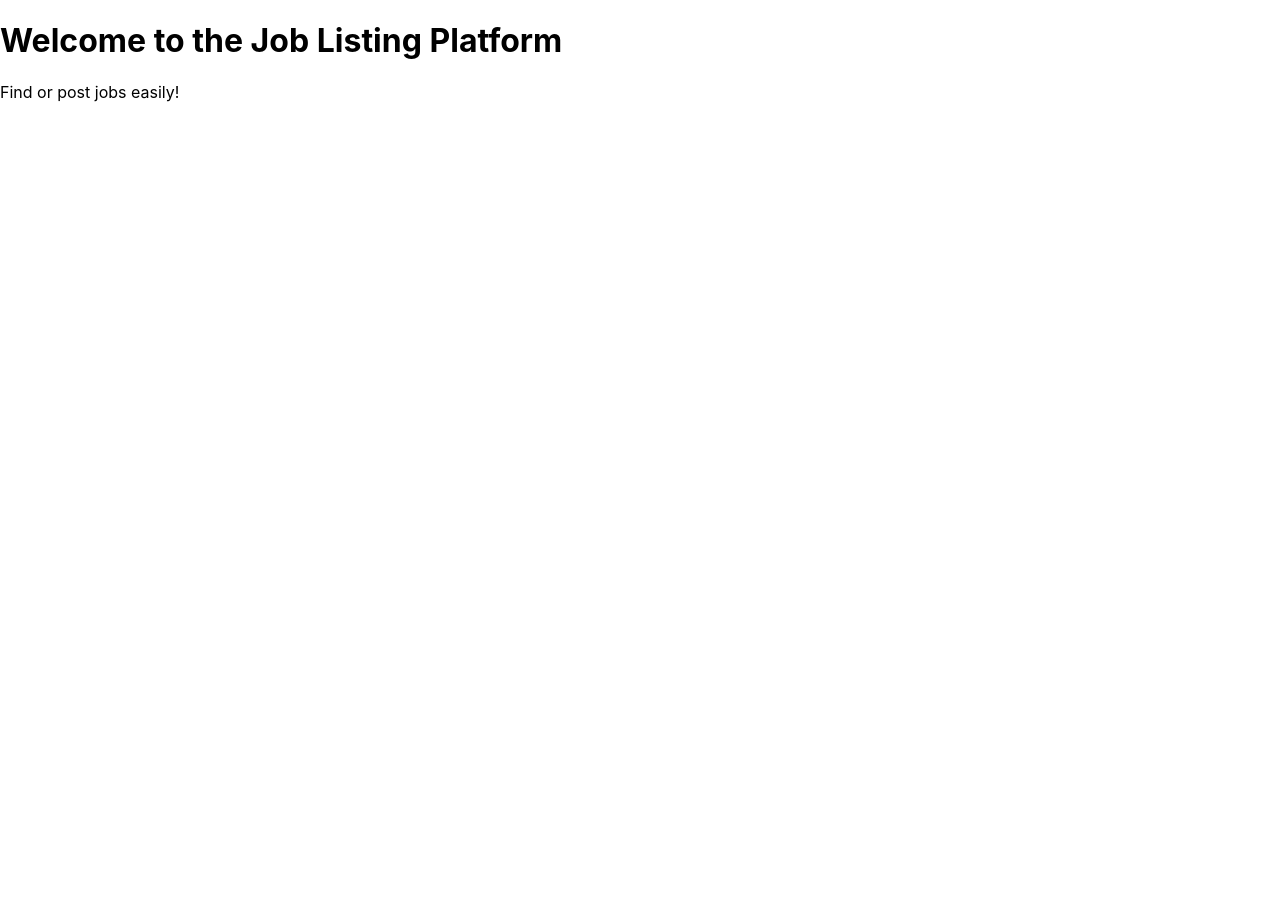
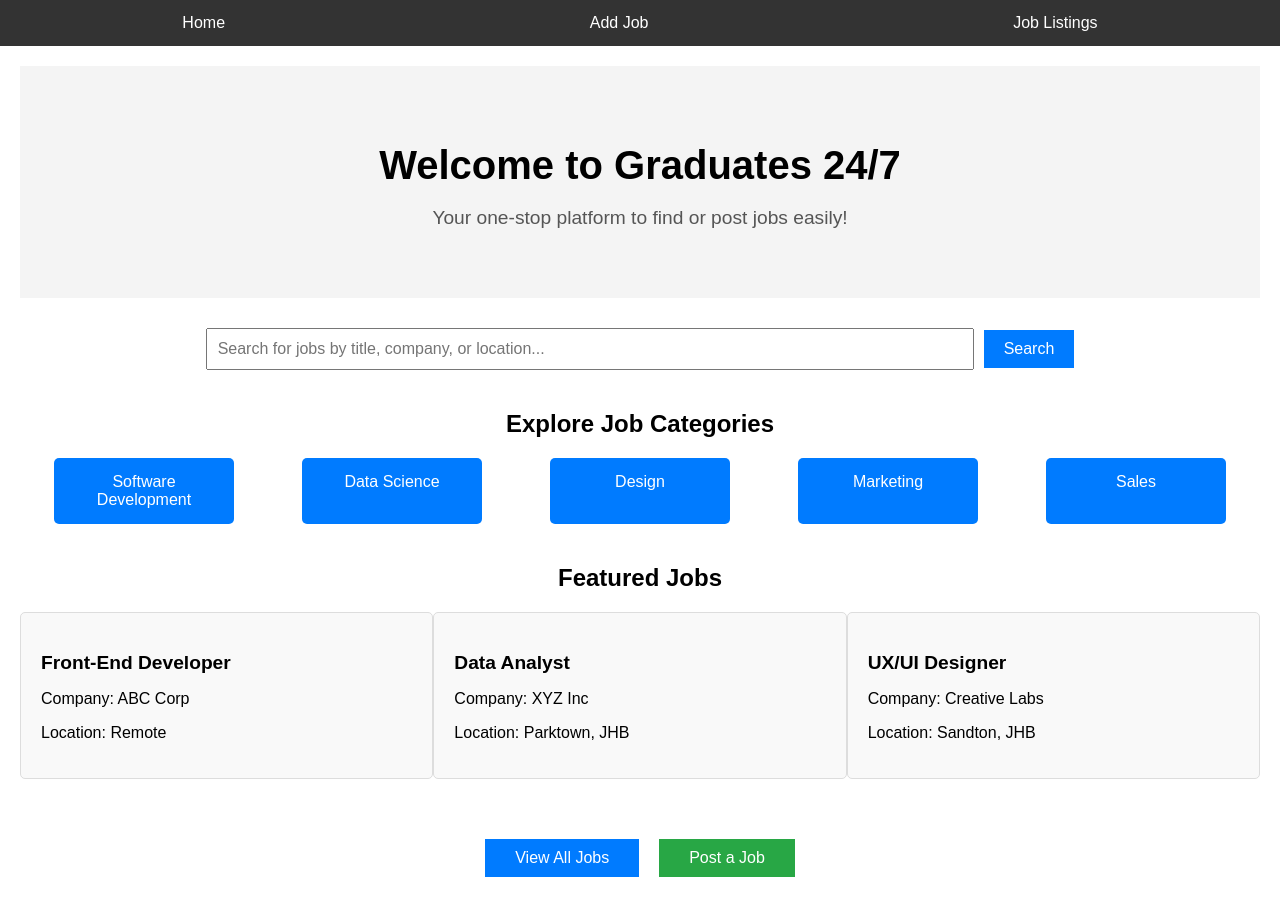
Before and after one commit to Neigh1/job-listing-frontend, a React (Create React App) app: page / in a window 1280 px wide. Shown: the top 916 px of the page. Before the commit the page ends 800 px from the top, so only its background shows below. Built offline with nearby package versions, Linux system fonts and the light colour scheme.

Commit message:
Added navigation bar on HomePage

```diff
--- a/src/App.css
+++ b/src/App.css
@@ -1,38 +1,35 @@
-.App {
-  text-align: center;
+/* Global styles */
+body {
+  margin: 0;
+  font-family: Arial, sans-serif;
 }
 
-.App-logo {
-  height: 40vmin;
-  pointer-events: none;
+/* Navigation Bar */
+.navbar {
+  background-color: #333;
+  overflow: hidden;
 }
 
-@media (prefers-reduced-motion: no-preference) {
-  .App-logo {
-    animation: App-logo-spin infinite 20s linear;
-  }
+.navbar ul {
+  list-style-type: none;
+  margin: 0;
+  padding: 0;
+  display: flex;
+  justify-content: space-around;
 }
 
-.App-header {
-  background-color: #282c34;
-  min-height: 100vh;
-  display: flex;
-  flex-direction: column;
-  align-items: center;
-  justify-content: center;
-  font-size: calc(10px + 2vmin);
+.navbar ul li {
+  display: inline;
+}
+
+.navbar ul li a {
+  color: white;
+  text-decoration: none;
+  padding: 14px 20px;
+  display: block;
+}
+
+.navbar ul li a:hover {
+  background-color: #575757;
   color: white;
 }
-
-.App-link {
-  color: #61dafb;
-}
-
-@keyframes App-logo-spin {
-  from {
-    transform: rotate(0deg);
-  }
-  to {
-    transform: rotate(360deg);
-  }
-}
--- a/src/App.js
+++ b/src/App.js
@@ -1,19 +1,32 @@
 import React from 'react';
-import { BrowserRouter as Router, Route, Routes } from 'react-router-dom';
+import { BrowserRouter as Router, Route, Routes, Link } from 'react-router-dom';
 import HomePage from './components/HomePage';
 import AddJobPage from './components/AddJobPage';
 import JobListPage from './components/JobListPage';
 import JobDetailsPage from './components/JobDetailsPage';
+import './App.css'; // Import your global styles
 
 function App() {
   return (
     <Router>
-      <Routes>
-        <Route path="/" element={<HomePage />} />
-        <Route path="/add-job" element={<AddJobPage />} />
-        <Route path="/jobs" element={<JobListPage />} />
-        <Route path="/jobs/:id" element={<JobDetailsPage />} />
-      </Routes>
+      <div className="app">
+        {/* Navigation Bar */}
+        <nav className="navbar">
+          <ul>
+            <li><Link to="/">Home</Link></li>
+            <li><Link to="/add-job">Add Job</Link></li>
+            <li><Link to="/job-list">Job Listings</Link></li>
+          </ul>
+        </nav>
+
+        {/* Define Routes */}
+        <Routes>
+          <Route path="/" element={<HomePage />} />
+          <Route path="/add-job" element={<AddJobPage />} />
+          <Route path="/job-list" element={<JobListPage />} />
+          <Route path="/job-details/:id" element={<JobDetailsPage />} />
+        </Routes>
+      </div>
     </Router>
   );
 }
--- /dev/null
+++ b/src/components/HomePage.css
@@ -0,0 +1,118 @@
+/* Basic Styling for the HomePage */
+
+.homepage {
+    font-family: Arial, sans-serif;
+    padding: 20px;
+  }
+
+  .hero-section {
+    text-align: center;
+    background-color: #f4f4f4;
+    padding: 50px;
+    margin-bottom: 30px;
+  }
+
+  .hero-section h1 {
+    font-size: 2.5rem;
+    margin-bottom: 10px;
+  }
+
+  .hero-section p {
+    font-size: 1.2rem;
+    color: #555;
+  }
+
+  .search-bar {
+    text-align: center;
+    margin: 20px 0;
+  }
+
+  .search-bar input {
+    width: 60%;
+    padding: 10px;
+    font-size: 1rem;
+    margin-right: 10px;
+  }
+
+  .search-bar button {
+    padding: 10px 20px;
+    font-size: 1rem;
+    background-color: #007bff;
+    color: white;
+    border: none;
+    cursor: pointer;
+  }
+
+  .job-categories {
+    margin: 40px 0;
+  }
+
+  .job-categories h2 {
+    text-align: center;
+    margin-bottom: 20px;
+  }
+
+  .categories {
+    display: flex;
+    justify-content: space-around;
+  }
+
+  .category {
+    background-color: #007bff;
+    color: white;
+    padding: 15px;
+    border-radius: 5px;
+    width: 150px;
+    text-align: center;
+  }
+
+  .featured-jobs {
+    margin: 40px 0;
+  }
+
+  .featured-jobs h2 {
+    text-align: center;
+    margin-bottom: 20px;
+  }
+
+  .job-listings {
+    display: flex;
+    justify-content: space-around;
+  }
+
+  .job {
+    background-color: #f9f9f9;
+    padding: 20px;
+    border: 1px solid #ddd;
+    width: 30%;
+    border-radius: 5px;
+  }
+
+  .job h3 {
+    font-size: 1.2rem;
+    margin-bottom: 10px;
+  }
+
+  .cta {
+    text-align: center;
+    margin: 50px 0;
+  }
+
+  .cta button {
+    padding: 10px 30px;
+    margin: 10px;
+    font-size: 1rem;
+    cursor: pointer;
+  }
+
+  .view-jobs-btn {
+    background-color: #007bff;
+    color: white;
+    border: none;
+  }
+
+  .post-job-btn {
+    background-color: #28a745;
+    color: white;
+    border: none;
+  }
--- a/src/components/HomePage.js
+++ b/src/components/HomePage.js
@@ -1,10 +1,63 @@
 import React from 'react';
+import './HomePage.css';
 
 function HomePage() {
   return (
-    <div>
-      <h1>Welcome to the Job Listing Platform</h1>
-      <p>Find or post jobs easily!</p>
+    <div className="homepage">
+      {/* Header Section */}
+      <header className="hero-section">
+        <h1>Welcome to Graduates 24/7</h1>
+        <p>Your one-stop platform to find or post jobs easily!</p>
+      </header>
+
+      {/* Search Bar */}
+      <section className="search-bar">
+        <input
+          type="text"
+          placeholder="Search for jobs by title, company, or location..."
+        />
+        <button type="button">Search</button>
+      </section>
+
+      {/* Job Categories Section */}
+      <section className="job-categories">
+        <h2>Explore Job Categories</h2>
+        <div className="categories">
+          <div className="category">Software Development</div>
+          <div className="category">Data Science</div>
+          <div className="category">Design</div>
+          <div className="category">Marketing</div>
+          <div className="category">Sales</div>
+        </div>
+      </section>
+
+      {/* Featured Jobs Section */}
+      <section className="featured-jobs">
+        <h2>Featured Jobs</h2>
+        <div className="job-listings">
+          <div className="job">
+            <h3>Front-End Developer</h3>
+            <p>Company: ABC Corp</p>
+            <p>Location: Remote</p>
+          </div>
+          <div className="job">
+            <h3>Data Analyst</h3>
+            <p>Company: XYZ Inc</p>
+            <p>Location: Parktown, JHB</p>
+          </div>
+          <div className="job">
+            <h3>UX/UI Designer</h3>
+            <p>Company: Creative Labs</p>
+            <p>Location: Sandton, JHB</p>
+          </div>
+        </div>
+      </section>
+
+      {/* Call to Action Section */}
+      <section className="cta">
+        <button className="view-jobs-btn">View All Jobs</button>
+        <button className="post-job-btn">Post a Job</button>
+      </section>
     </div>
   );
 }
```
